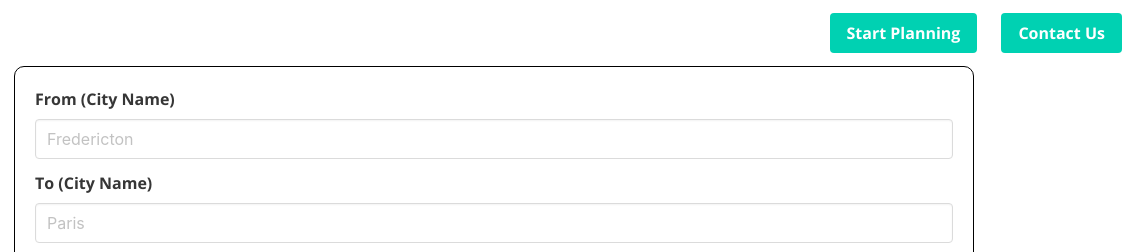
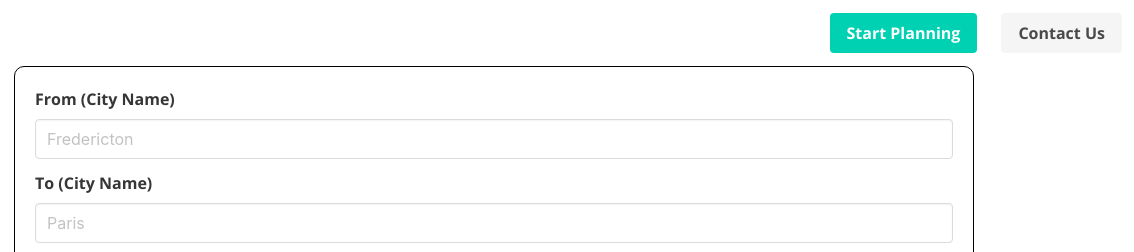
Before and after one commit to aturner1995/Mapcation, a plain HTML site: page travel-planning.html in a window 1280 px wide. Shown: the top 252 px of the page, 146-1280 px from the left. Drawn offline with nearby package versions, Linux system fonts and the light colour scheme.

Commit message:
Update travel-planning.html

```diff
--- a/travel-planning.html
+++ b/travel-planning.html
@@ -43,7 +43,7 @@
                     </div>
                     <div class="navbar-item">
                         <div class="buttons">
-                            <a class="button is-primary" href="#contact-us" class="navbar-item" class="contact">
+                            <a class="button is-light" href="#contact-us" class="navbar-item" class="contact">
                                 <strong>Contact Us</strong>
                             </a>
                         </div>
```
